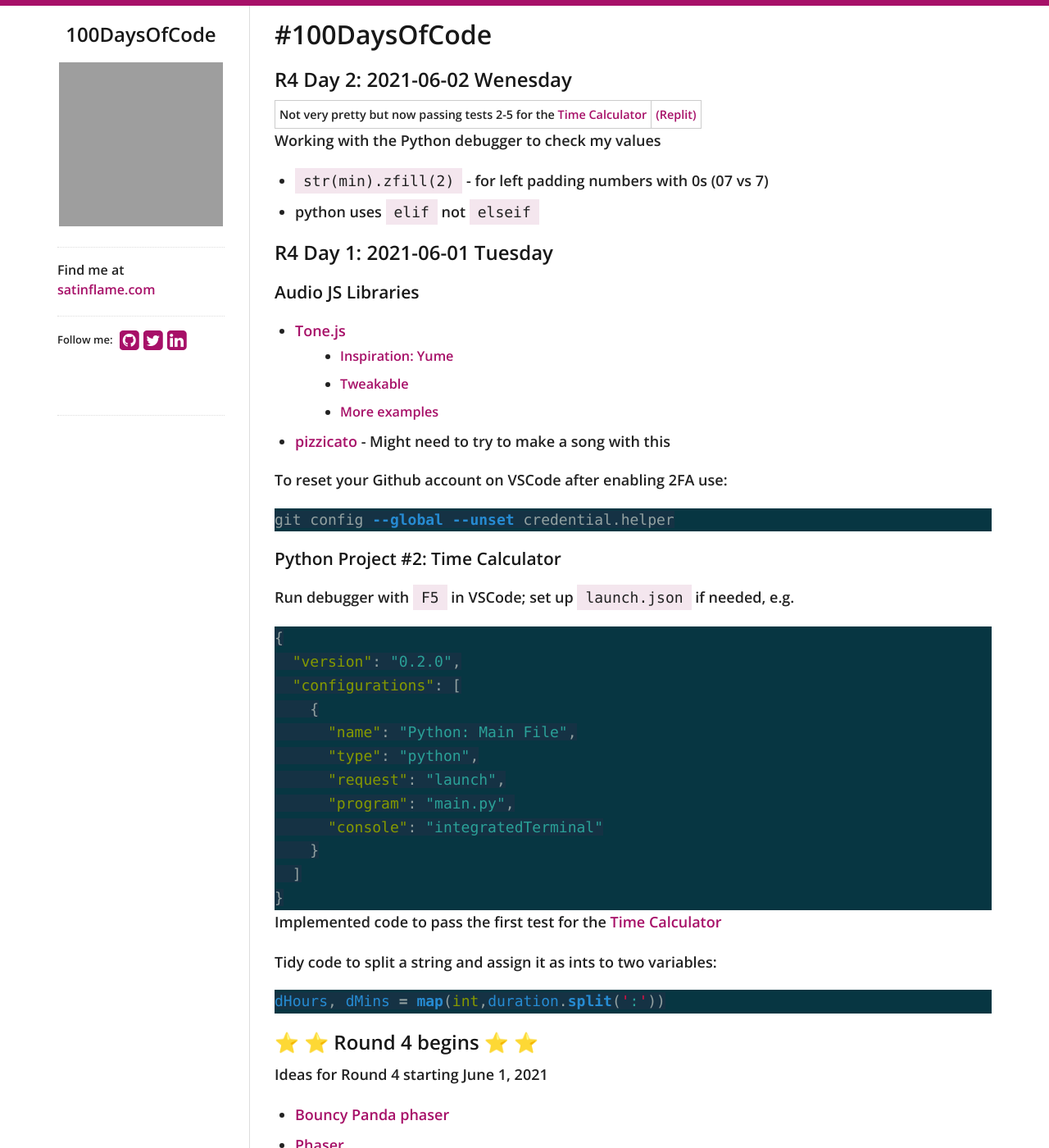
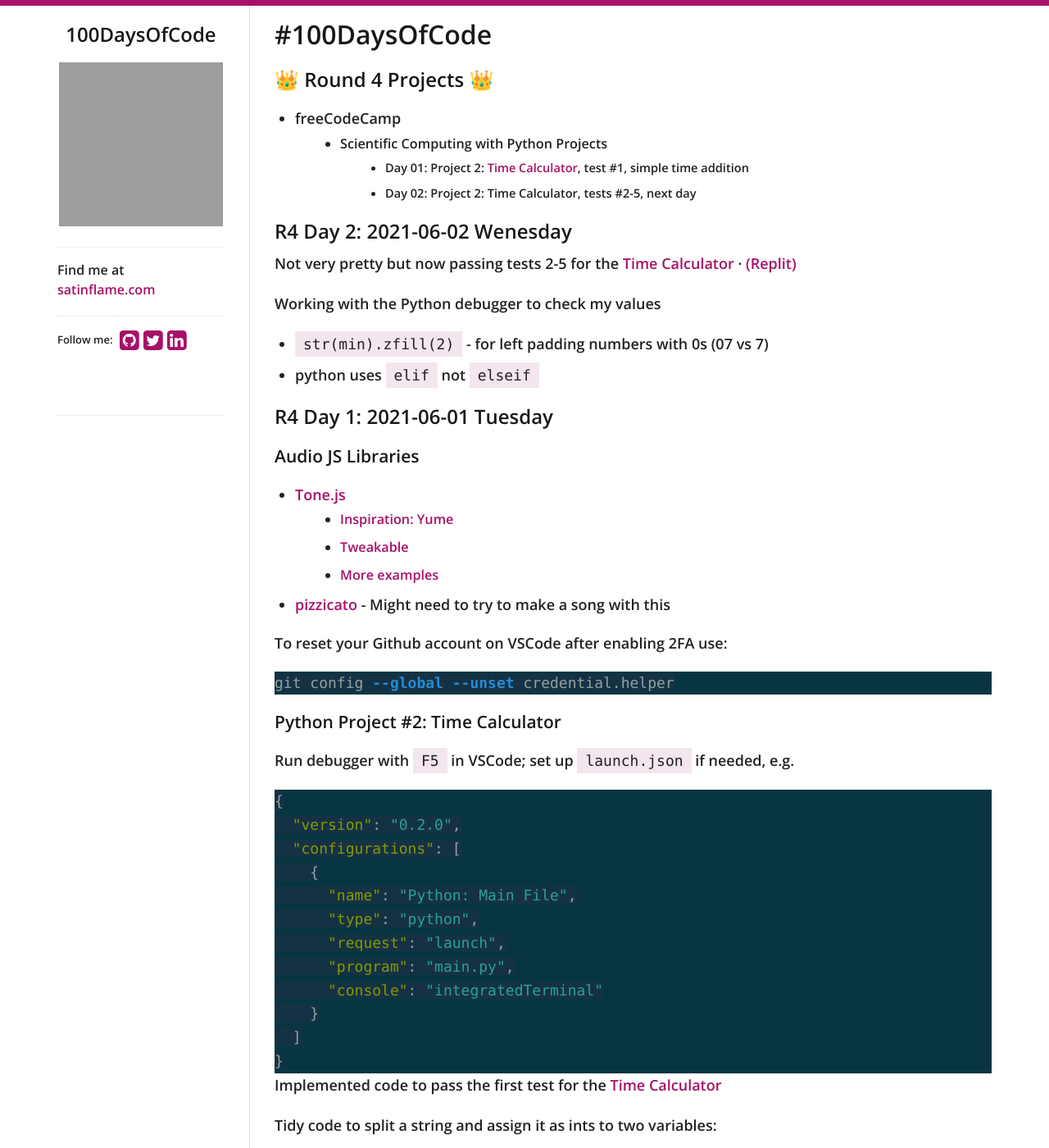
Before and after one commit to virtual/100daysofcode, a Jekyll site: the page built from index.md, in a window 1280 px wide and 1400 px high. Shown: the whole window at 82% size. Built offline with Jekyll 4.4.1, drawn with Linux system fonts in a browser that asks for light colours; nearby versions of some CDN libraries; our own code applies the rules of GitHub Pages for plain Markdown files; some of the changed text lies outside the part shown; grey boxes are pictures that could not be loaded.

Commit message:
r4d2 add list

````diff
--- a/index.md
+++ b/index.md
@@ -1,8 +1,15 @@
 # #100DaysOfCode
 
+## 👑 Round 4 Projects 👑
+
+- freeCodeCamp
+  - Scientific Computing with Python Projects
+    - Day 01: Project 2: [Time Calculator](https://www.freecodecamp.org/learn/scientific-computing-with-python/scientific-computing-with-python-projects/time-calculator), test #1, simple time addition
+    - Day 02: Project 2: Time Calculator, tests #2-5, next day
+
 ## R4 Day 2: 2021-06-02 Wenesday
 
-Not very pretty but now passing tests 2-5 for the [Time Calculator](https://github.com/virtual/fcc-python-projects/blob/master/time-calculator/time_calculator.py) | [(Replit)](https://replit.com/@virtual/boilerplate-time-calculator)
+Not very pretty but now passing tests 2-5 for the [Time Calculator](https://github.com/virtual/fcc-python-projects/blob/master/time-calculator/time_calculator.py) &middot; [(Replit)](https://replit.com/@virtual/boilerplate-time-calculator)
 
 Working with the Python debugger to check my values
 
@@ -52,7 +59,7 @@ Tidy code to split a string and assign it as ints to two variables:
 dHours, dMins = map(int,duration.split(':'))
 ```
 
-## ⭐ ⭐ Round 4 begins ⭐ ⭐
+## 👑 👑 Round 4 begins 👑 👑
 
 Ideas for Round 4 starting June 1, 2021
 
````
